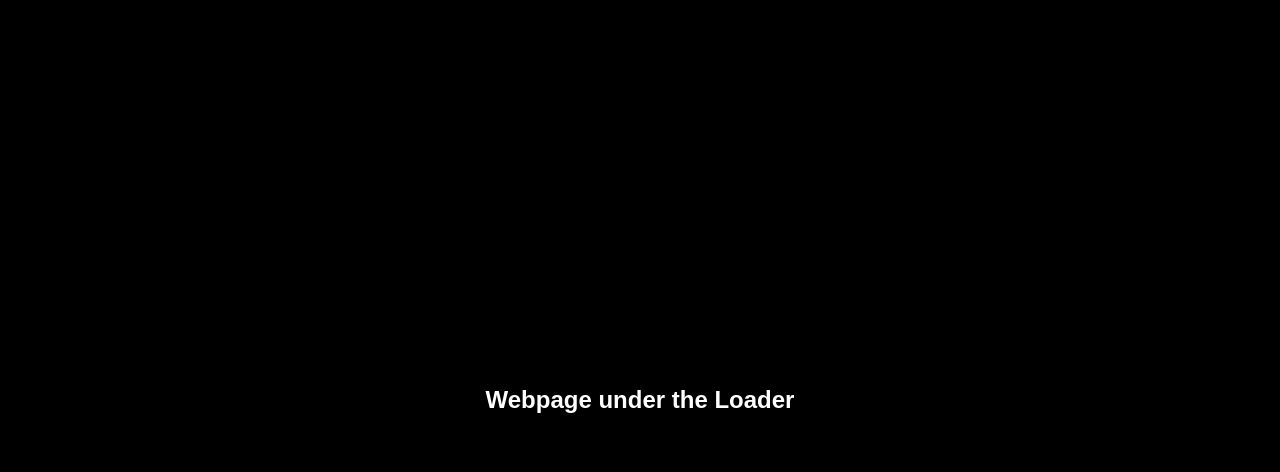
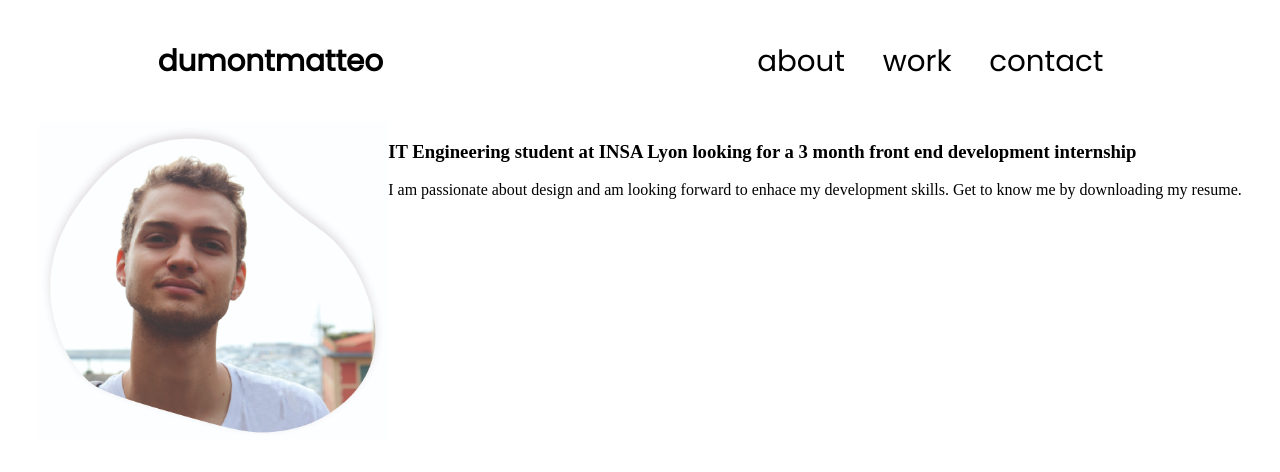
Before and after one commit to dumontmatteo/Portfolio, a plain HTML site: page index.html in a window 1280 px wide. Drawn offline with Linux system fonts and the light colour scheme.

Commit message:
nav and about draft
added nav bar and about section

```diff
--- a/css/main.css
+++ b/css/main.css
@@ -1,14 +1,61 @@
+@import url(https://fonts.googleapis.com/css?family=Poppins);
+
 body {
 	margin: 0;
 }
 
-.home {
-  position : absolute;
-  width : 100%;
-  height : 100%;
-  background-color : black;
-  color: white;
-  display : grid;
-  place-items : center;
-  font-family : arial;
+
+nav{
+	display: flex;
+	justify-content: space-around;
+	align-items: center;
+	font-family: 'Poppins', sans-serif;
+	font-size: 22pt;
+	height: auto;
 }
+
+@media all and (min-width: 768px) {
+	.nav-links{
+	  display: flex;
+	  width: 30%;
+	  justify-content: space-around;
+	}
+
+	.nav-links li {
+	  list-style: none;
+	}
+
+	.nav-links a {
+	  text-decoration: none;
+	  color : black;
+	}
+}
+
+@media all and (max-width: 768px) {
+	.nav-links{
+		visibility: hidden;
+	}
+}
+
+section{
+	display: grid;
+	place-items: center;
+}
+
+.about-container{
+	display: flex;
+    flex-wrap: wrap;
+    justify-content: center;
+}
+
+.picture .info {
+	flex: 1 1 50px;
+	width: 350px;
+	height: 350px;
+}
+
+img{
+	max-height: 350px;
+	max-width: 350px;
+	object-fit: contain;
+}
--- a/index.html
+++ b/index.html
@@ -12,14 +12,41 @@
     <!-- PRE LOADER -->
 	<section class="preloader">
 	  <div class="spinner">
-	    <div  class="outer-spinner"></div>
-	    <div  class="inner-spinner"></div>
+	    <div class="outer-spinner"></div>
+	    <div class="inner-spinner"></div>
 	  </div>
 	</section>
 
 	<!-- NAV BAR -->
-	<section class="home">
-	  <h1>Webpage under the Loader</h1>
+	<nav>
+  		<div class="home">
+    		<h4>dumontmatteo</h4>
+  		</div>
+  		<ul class="nav-links">
+    		<li><a href="#">about</a></li>
+    		<li><a href="#">work</a></li>
+    		<li><a href="#">contact</a></li>
+  		</ul>
+	</nav>
+
+	<!-- ABOUT ME -->
+	<section class="about">
+	  <div class="about-container">
+	    <div class="picture"><img src="images/me.jpg"></div>
+	    <div class="info">
+	    	<h3>IT Engineering student at INSA Lyon looking for a 3 month front end development internship</h3>
+	    	<span>I am passionate about design and am looking forward to enhace my development skills. Get to know me by downloading my resume.</span>
+	    </div>
+	  </div>
 	</section>
+
+	<!-- WORK -->
+	<section class="work">
+	</section>
+
+	<!-- CONTACT -->
+	<section class="contact">
+	</section>
+
 </body>
 </html>
```
Also changed, not shown: images/me.jpg (added).
